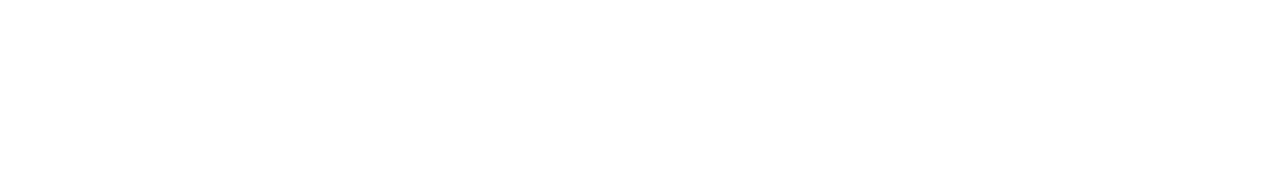
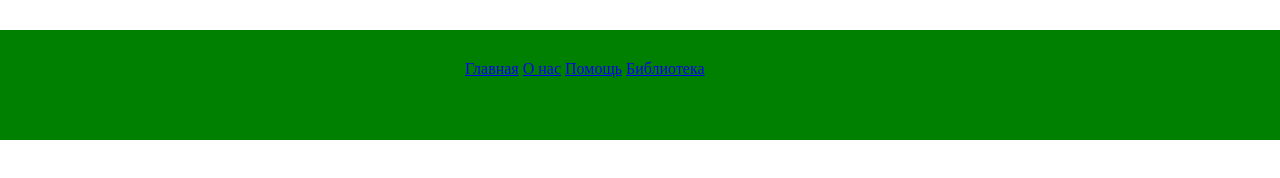
Before and after one commit to nazar4444/blog, a plain HTML site: page index.html in a window 1280 px wide. Drawn offline with Linux system fonts and the light colour scheme.

Commit message:
index.html, style.css

```diff
--- a/index.html
+++ b/index.html
@@ -0,0 +1,18 @@
+<!DOCTYPE html>
+<html>
+<head>
+	<meta charset="utf-8">
+	<title>Blog</title>
+	<link rel="stylesheet" type="text/css" href="style.css">
+</head>
+<body>
+	<header>
+		<nav>
+			<a href="#">Главная</a>
+			<a href="#">О нас</a>
+			<a href="#">Помощь</a>
+		    <a href="#">Библиотека</a>
+		</nav>
+	</header>
+</body>
+</html>
--- a/style.css
+++ b/style.css
@@ -1,3 +1,21 @@
 body {
-	background: black;
+margin:0;
+outline:0;
+text-decoration:0;
+color:White;
 }
+
+header {
+	width:100%;
+	height:50px;
+
+	background: green;
+	padding-top:30px;
+	padding-bottom:30px;
+
+	margin-top: 30px;
+}
+nav {
+	width: 350px;
+	margin:auto;
+}
```
